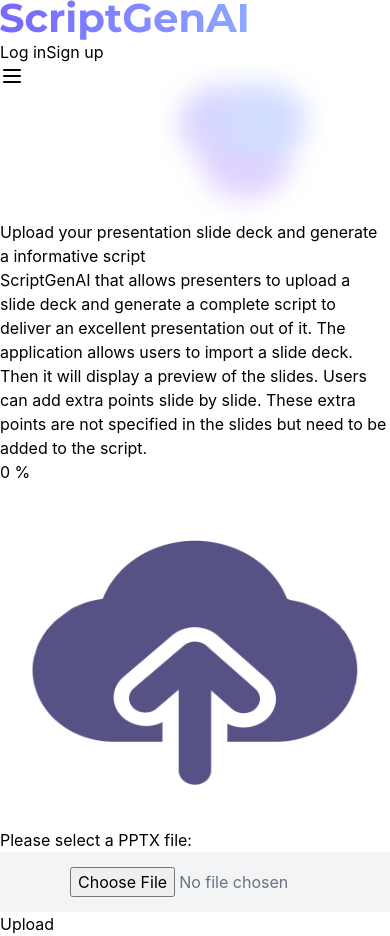
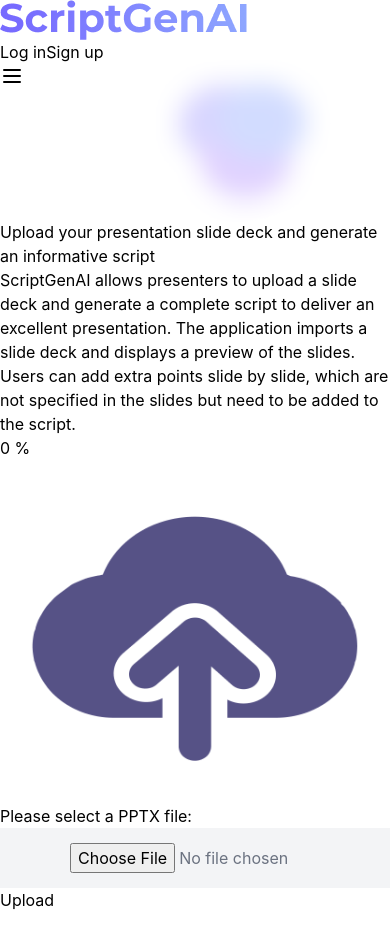
Before and after one commit to PurinduWeerawardana/ScriptGenAI, a React (Create React App) app: page /upload in a window 390 px wide. Shown: the top 936 px of the page. After the commit the page ends 912 px from the top, so only its background shows below. Built offline with nearby package versions, Linux system fonts and the light colour scheme; what @material-tailwind/react would draw is missing.

Commit message:
Made pages responsive

```diff
--- a/src/components/NavBar.jsx
+++ b/src/components/NavBar.jsx
@@ -101,6 +101,9 @@
             fullWidth
             className="mb-2"
             color="deep-purple"
+            onClick={() => {
+              navigate("/Login");
+            }}
           >
             <span>Log In</span>
           </Button>
@@ -110,6 +113,10 @@
             fullWidth
             className="mb-2"
             color="deep-purple"
+            onClick={() => {
+              window.location.href = "#";
+              navigate("/Signup");
+            }}
           >
             <span>Sign up</span>
           </Button>
--- a/src/components/UploadCard.jsx
+++ b/src/components/UploadCard.jsx
@@ -7,26 +7,16 @@
 import { useNavigate } from "react-router-dom";
 
 const app = initializeApp({
-  apiKey: "AIzaSyAs3dSZySiNa5yCY2MSqvmCVKexMTSxQ3E",
-  authDomain: "sdgp-squadr.firebaseapp.com",
-  projectId: "sdgp-squadr",
-  storageBucket: "sdgp-squadr.appspot.com",
-  messagingSenderId: "411601539731",
-  appId: "1:411601539731:web:8f9e7ca228e25575663366",
-  measurementId: "G-N48LSP4X4J",
+  // Firebase app configuration
 });
 
 const storage = getStorage(app);
 
 function App() {
   const navigate = useNavigate();
-  // State to store uploaded file
   const [file, setFile] = useState("");
-
-  // progress
   const [percent, setPercent] = useState(0);
 
-  // Handle file upload event and update state
   function handleChange(event) {
     const selectedFile = event.target.files[0];
     if (
@@ -47,8 +37,6 @@
 
     const storageRef = ref(storage, `/files/${file.name}`);
 
-    // progress can be paused and resumed. It also exposes progress updates.
-    // Receives the storage reference and the file to upload.
     const uploadTask = uploadBytesResumable(storageRef, file);
 
     uploadTask.on(
@@ -58,12 +46,10 @@
           (snapshot.bytesTransferred / snapshot.totalBytes) * 100
         );
 
-        // update progress
         setPercent(percent);
       },
       (err) => console.log(err),
       () => {
-        // download url
         getDownloadURL(uploadTask.snapshot.ref).then((url) => {
           console.log(url);
           console.log(file.name);
@@ -75,8 +61,8 @@
 
   return (
     <div>
-      <Card className="w-9/12 h-96 m-auto">
-        <Card className="bg-lightPurple m-6 h-full">
+      <Card className="w-full sm:w-9/12 md:w-8/12 lg:w-7/12 xl:w-6/12 h-auto m-auto">
+        <Card className="bg-lightPurple m-6 p-4 h-full">
           <p>{percent} % </p>
 
           <Progress
@@ -128,6 +114,8 @@
             className="mb-6 mx-10 rounded-full"
           >
             <span>Upload</span>
+
+
           </Button>
         </Card>
       </Card>
--- a/src/pages/Login.jsx
+++ b/src/pages/Login.jsx
@@ -70,8 +70,7 @@
               Log in
             </Button>
             <div id="social-login">
-              <p className="text-center text-sm">Need an account?</p>
-              <p className="text-right text-textPurple">Sign up</p>
+              <p className="text-center text-sm">Need an account? Sign Up</p>
               <div className="flex flex-row-3 justify-around">
                 <GoogleLogin
                   onSuccess={responseMessage}
--- a/src/pages/Signup.jsx
+++ b/src/pages/Signup.jsx
@@ -57,8 +57,7 @@
               Sign Up
             </Button>
             <div id="social-login">
-              <p className="text-center text-sm">Already have an account?</p>
-              <p className="text-right text-textPurple">Log in</p>
+              <p className="text-center text-sm underline">Already have an account? Log In</p><br/>
 
               <div className="flex flex-row-3 justify-around">
                 <GoogleLogin
--- a/src/pages/Upload.jsx
+++ b/src/pages/Upload.jsx
@@ -9,19 +9,13 @@
       <div className="blob">
         <img src={blob} alt="" />
       </div>
-      <div className="content grid gap-4 grid-cols-2 w-11/12 my-44 mx-24">
+      <div className="content grid gap-4 grid-cols-1 md:grid-cols-2 w-full md:w-11/12 my-8 md:my-44 mx-4 md:mx-24">
         <div className="left my-auto">
-          <h1 className="text-left text-4xl sm:text-4xl text-indigo-900 font-sans font-semibold">
-            Upload your presentation slide deck and generate a informative
-            script
+          <h1 className="text-left text-3xl md:text-4xl text-indigo-900 font-sans font-semibold">
+            Upload your presentation slide deck and generate an informative script
           </h1>
-          <h1 className="text-left my-4 text-lg text-indigo-900">
-            ScriptGenAI that allows presenters to upload a slide deck and
-            generate a complete script to deliver an excellent presentation out
-            of it. The application allows users to import a slide deck. Then it
-            will display a preview of the slides. Users can add extra points
-            slide by slide. These extra points are not specified in the slides
-            but need to be added to the script.
+          <h1 className="text-left my-4 text-base md:text-lg text-indigo-900">
+            ScriptGenAI allows presenters to upload a slide deck and generate a complete script to deliver an excellent presentation. The application imports a slide deck and displays a preview of the slides. Users can add extra points slide by slide, which are not specified in the slides but need to be added to the script.
           </h1>
         </div>
         <div className="right">
```
Also changed, not shown: .gitpod.yml (added).
